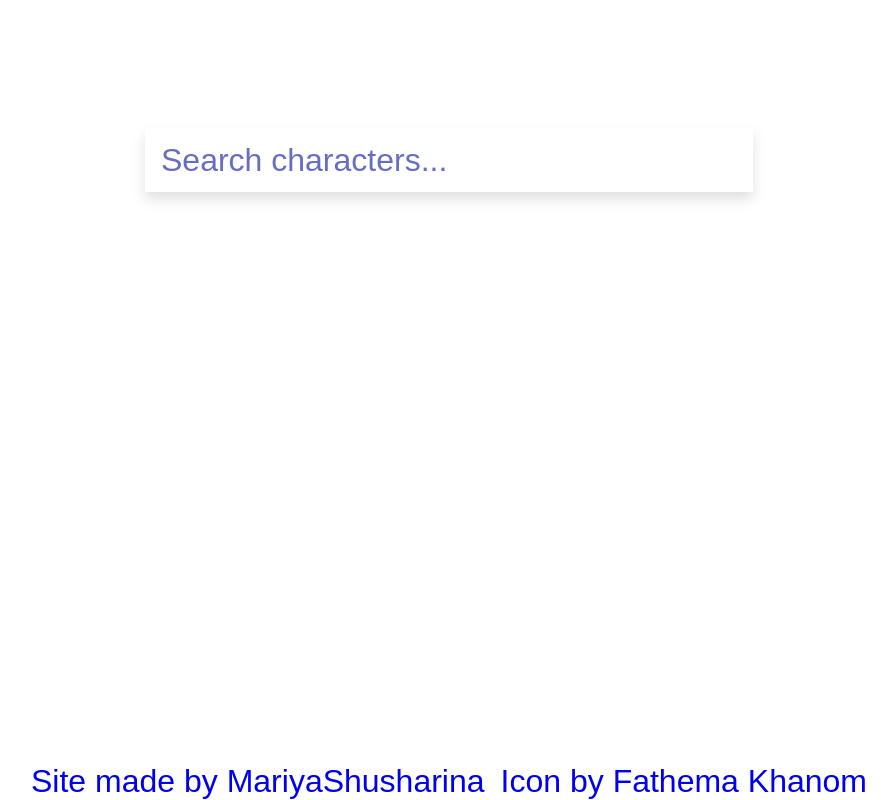
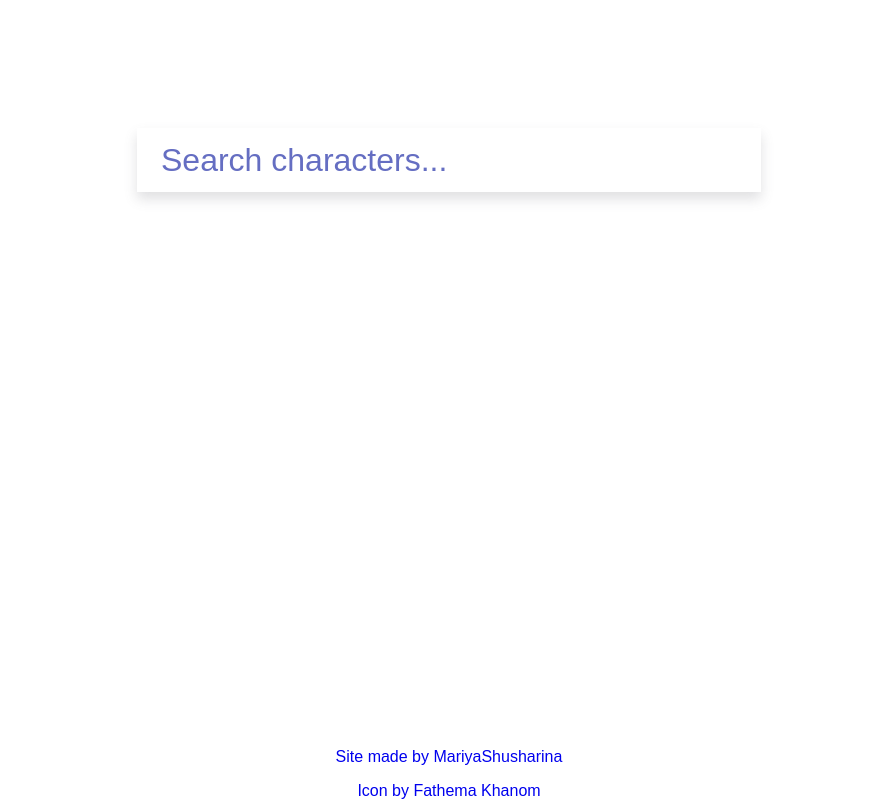
Before and after one commit to MariyaShusharina/fuse8-january-2025, a plain HTML site: page index.html in a window 1280 px wide. Shown: the whole page, without its empty margins (191-1087 px from the left). Drawn offline with nearby package versions, Linux system fonts and the light colour scheme.

Commit message:
fix: adjust main (width), input (padding) and credits (flex, width, font-size) styles

```diff
--- a/style.css
+++ b/style.css
@@ -26,6 +26,7 @@ a {
 
 main {
   height: 100vh;
+  width: 100%;
 }
 
 input {
@@ -33,7 +34,7 @@ input {
   border: none;
 
   margin: 8rem 0 2rem;
-  padding: 0 1rem;
+  padding: 0 1.5rem;
 
   width: 36rem;
   height: 4rem;
@@ -61,6 +62,12 @@ input::placeholder {
 }
 
 .credits {
+  width: 100%;
+
   display: flex;
+  flex-direction: column;
+  align-items: center;
   gap: 1rem;
+
+  font-size: 1rem;
 }
```
